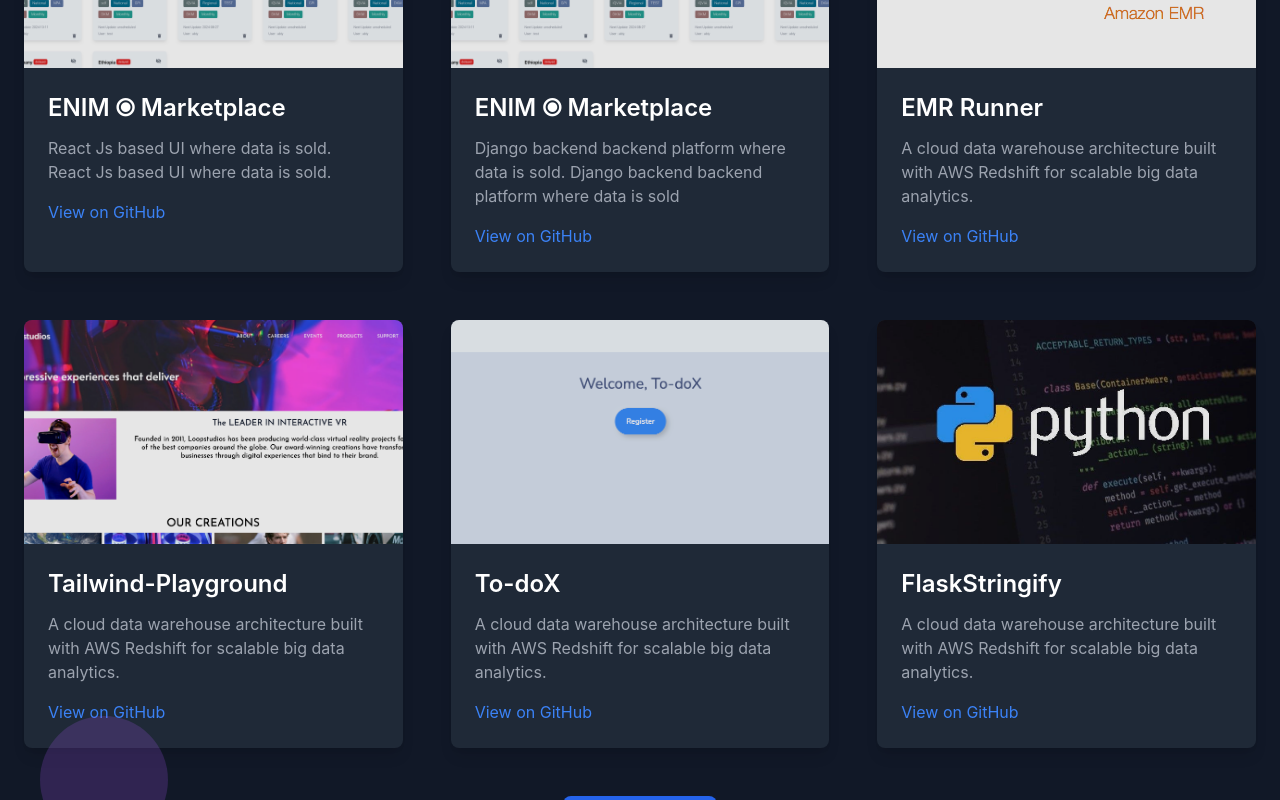
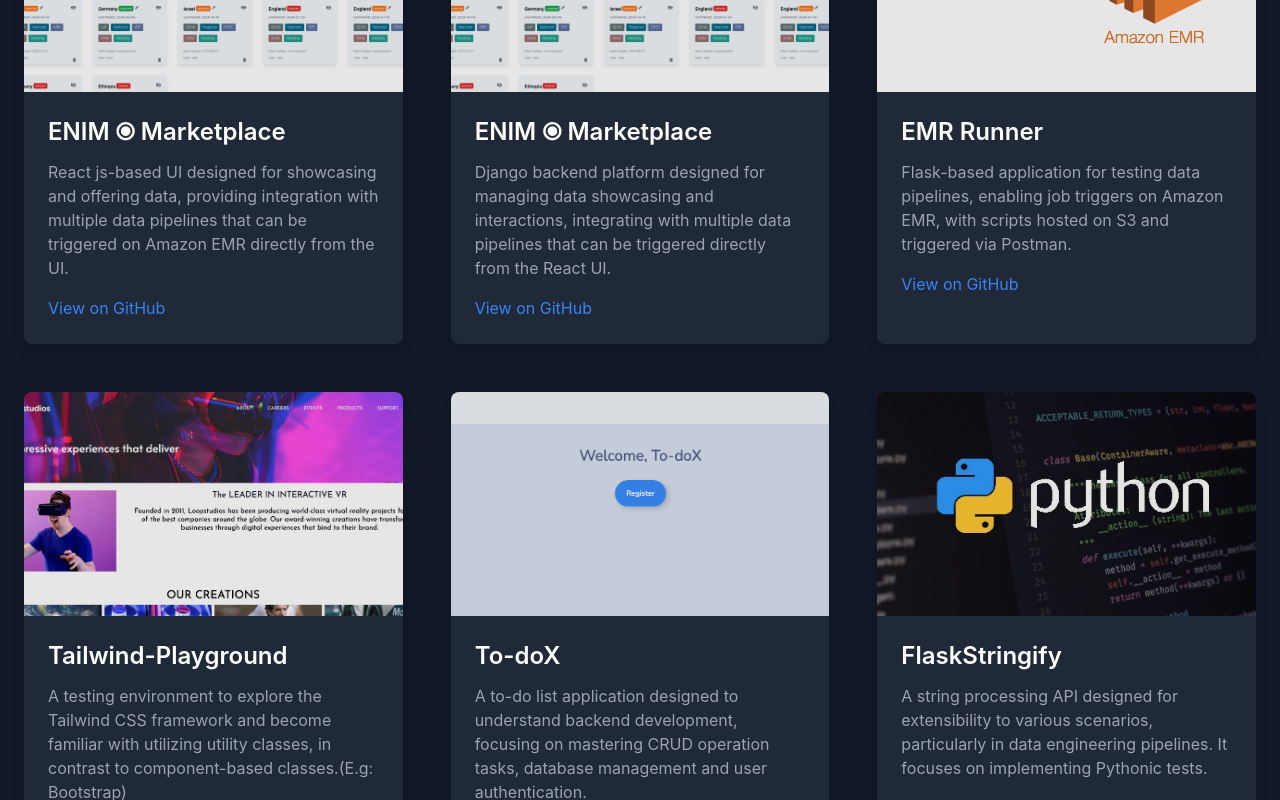
Before and after one commit to Haabiy/DEng-Portfolio, a React (Create React App) app: page / in a window 1280 px wide. Shown: the part 3700-4500 px from the top of the page. Built offline with nearby package versions, Linux system fonts and the light colour scheme.

Commit message:
updated project section

```diff
--- a/src/components/About.jsx
+++ b/src/components/About.jsx
@@ -155,7 +155,7 @@ const About = () => {
             {/* Recommendation 4 */}
             <div className="bg-gray-800 p-6 rounded-lg shadow-lg">
               <FaQuoteLeft className="text-white text-2xl mb-4" />
-              <p className="text-gray-300 mb-4">
+              <p className="text-gray-300 mb-10">
                 "Abiy produced stellar work throughout his internship, be it web-scraping complex websites or wrangling data to deliver value.
                 He is very curious, and showed himself eager to learn new tools and technique to apply to his tasks.
                 It has been a pleasure working and exchanging with him!"
--- a/src/components/Projects.jsx
+++ b/src/components/Projects.jsx
@@ -9,37 +9,37 @@ import FlaskStringify from '../Assets/FlaskStringify.png';
 const projects = [
   {
     title: "ENIM ⦿ Marketplace",
-    description: "React Js based UI where data is sold. React Js based UI where data is sold.",
+    description: "React js-based UI designed for showcasing and offering data, providing integration with multiple data pipelines that can be triggered on Amazon EMR directly from the UI.",
     image: ENIM,
     link: "https://github.com/Haabiy/marketplace-fe"
   },
   {
     title: "ENIM ⦿ Marketplace",
-    description: "Django backend backend platform where data is sold. Django backend backend platform where data is sold",
+    description: "Django backend platform designed for managing data showcasing and interactions, integrating with multiple data pipelines that can be triggered directly from the React UI.",
     image: ENIM,
     link: "https://github.com/Haabiy/marketplace-be"
   },
   {
     title: "EMR Runner",
-    description: "A cloud data warehouse architecture built with AWS Redshift for scalable big data analytics.",
+    description: "Flask-based application for testing data pipelines, enabling job triggers on Amazon EMR, with scripts hosted on S3 and triggered via Postman.",
     image: EMR,
     link: "https://github.com/Haabiy/EMRRunner"
   },
   {
     title: "Tailwind-Playground",
-    description: "A cloud data warehouse architecture built with AWS Redshift for scalable big data analytics.",
+    description: "A testing environment to explore the Tailwind CSS framework and become familiar with utilizing utility classes, in contrast to component-based classes.(E.g: Bootstrap)",
     image: Tailwind,
     link: "https://github.com/Haabiy/Tailwind-Playground"
   },
   {
     title: "To-doX",
-    description: "A cloud data warehouse architecture built with AWS Redshift for scalable big data analytics.",
+    description: "A to-do list application designed to understand backend development, focusing on mastering CRUD operation tasks, database management and user authentication.",
     image: Todox,
     link: "https://github.com/Haabiy/To-doX"
   },
   {
     title: "FlaskStringify",
-    description: "A cloud data warehouse architecture built with AWS Redshift for scalable big data analytics.",
+    description: "A string processing API designed for extensibility to various scenarios, particularly in data engineering pipelines. It focuses on implementing Pythonic tests.",
     image: FlaskStringify,
     link: "https://github.com/Haabiy/FlaskStringify"
   }
```
